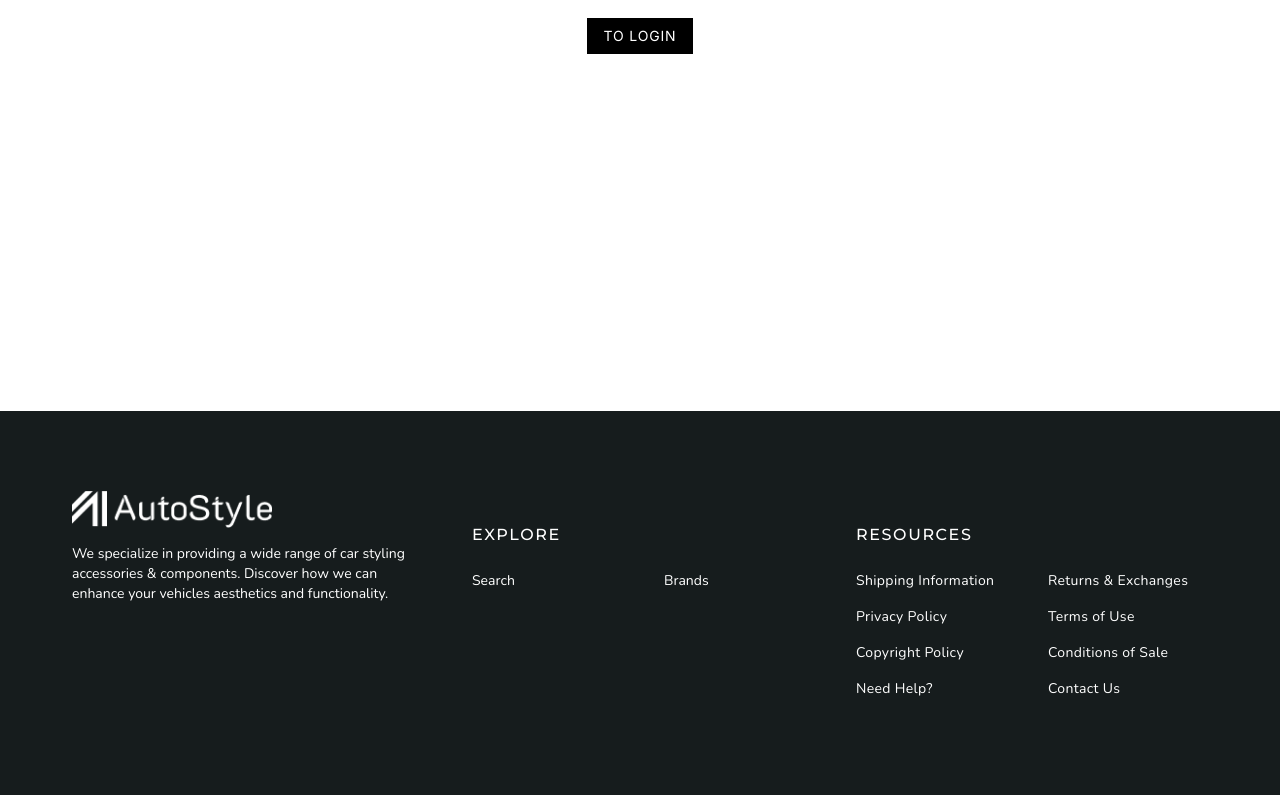
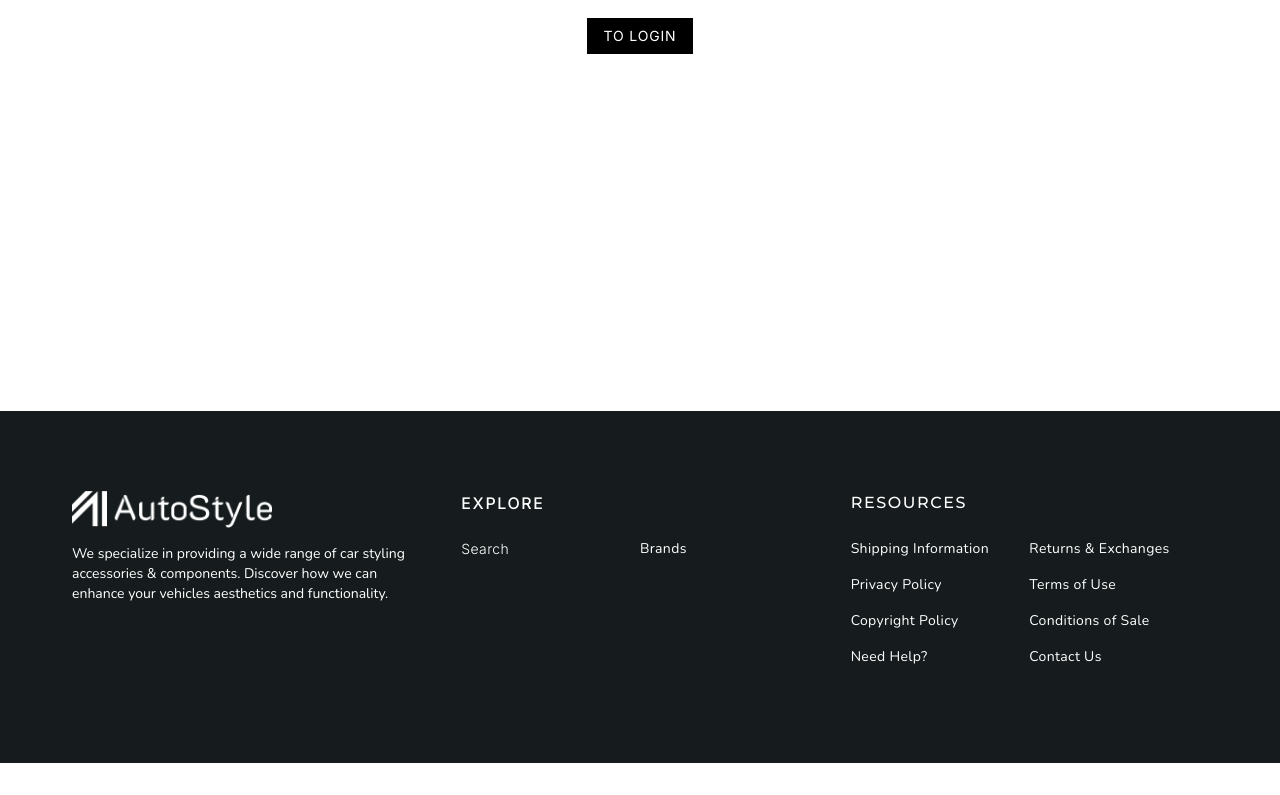
Before and after one commit to SAudrius/Autostyle, a Next.js app: page / in a window 1280 px wide. Shown: the part 389-1184 px from the top of the page. After the commit the page ends 1152 px from the top, so only its background shows below. Built offline with nearby package versions, Linux system fonts and the light colour scheme.

Commit message:
refactor(footer):  refactored footer styling & change structure from div to ul & div to li

```diff
--- a/src/components/layout/Footer/SectionExplore/index.tsx
+++ b/src/components/layout/Footer/SectionExplore/index.tsx
@@ -1,32 +1,27 @@
 import Link from "next/link";
 
-import { montserrat, nunito } from "@/config/fonts";
+import { nunito } from "@/config/fonts";
 import { cn } from "@/config/utils";
 
 export const SectionExplore = () => {
   return (
-    <div className="mt-8 flex flex-col gap-6 ">
-      <p
-        className={cn(
-          "font-medium uppercase tracking-widest",
-          montserrat.className,
-        )}
-      >
+    <div className="grid grid-cols-2 gap-6 self-start">
+      <p className={cn("col-span-2 font-medium uppercase tracking-widest")}>
         explore
       </p>
-      <div
-        className={cn(
-          "flex flex-row gap-8 text-sm font-light",
-          nunito.className,
-        )}
-      >
-        <Link className="w-40" href="#">
-          Search
-        </Link>
-        <Link className="w-40" href="#">
-          Brands
-        </Link>
-      </div>
+      <ul className="col-span-2 grid grid-cols-2 justify-between gap-y-4 text-sm font-light tracking-wide">
+        <li>
+          <Link href="#">Search</Link>
+        </li>
+        <li
+          className={cn(
+            "grid grid-cols-2 justify-between gap-y-4 text-sm font-light tracking-wide",
+            nunito.className,
+          )}
+        >
+          <Link href="#">Brands</Link>
+        </li>
+      </ul>
     </div>
   );
 };
--- a/src/components/layout/Footer/SectionLogo/index.tsx
+++ b/src/components/layout/Footer/SectionLogo/index.tsx
@@ -7,7 +7,7 @@ import { cn } from "@/config/utils";
 
 export const SectionLogo = () => {
   return (
-    <div>
+    <div className="md:col-span-1">
       <Link href="/" className="cursor-pointer">
         <Image
           src={autoplatePic}
--- a/src/components/layout/Footer/SectionResources/index.tsx
+++ b/src/components/layout/Footer/SectionResources/index.tsx
@@ -5,7 +5,7 @@ import { cn } from "@/config/utils";
 
 export const SectionResources = () => {
   return (
-    <div className="mt-8 flex flex-col gap-6 ">
+    <div className="flex flex-col gap-6 ">
       <p
         className={cn(
           "font-medium uppercase tracking-widest",
@@ -14,40 +14,37 @@ export const SectionResources = () => {
       >
         resources
       </p>
-      <div className=" justify-between text-sm font-light tracking-wide">
-        <div className={cn("flex flex-row gap-8", nunito.className)}>
-          <Link className="w-40" href="#">
-            Shipping Information
-          </Link>
-          <Link className="w-40" href="#">
-            Returns & Exchanges
-          </Link>
-        </div>
-        <div className={cn("mt-4 flex flex-row gap-8", nunito.className)}>
-          <Link className="w-40" href="#">
-            Privacy Policy
-          </Link>
-          <Link className="w-40" href="#">
-            Terms of Use
-          </Link>
-        </div>
-        <div className={cn("mt-4 flex flex-row gap-8", nunito.className)}>
-          <Link className="w-40" href="#">
-            Copyright Policy
-          </Link>
-          <Link className="w-40" href="#">
-            Conditions of Sale
-          </Link>
-        </div>
-        <div className={cn("mt-4 flex flex-row gap-8", nunito.className)}>
-          <Link className="w-40" href="#">
-            Need Help?
-          </Link>
-          <Link className="w-40" href="#">
-            Contact Us
-          </Link>
-        </div>
-      </div>
+      <ul
+        className={cn(
+          "grid grid-cols-2 justify-between gap-y-4 text-sm font-light tracking-wide",
+          nunito.className,
+        )}
+      >
+        <li>
+          <Link href="#">Shipping Information</Link>
+        </li>
+        <li>
+          <Link href="#">Returns & Exchanges</Link>
+        </li>
+        <li>
+          <Link href="#">Privacy Policy</Link>
+        </li>
+        <li>
+          <Link href="#">Terms of Use</Link>
+        </li>
+        <li>
+          <Link href="#">Copyright Policy</Link>
+        </li>
+        <li>
+          <Link href="#">Conditions of Sale</Link>
+        </li>
+        <li>
+          <Link href="#">Need Help?</Link>
+        </li>
+        <li>
+          <Link href="#">Contact Us</Link>
+        </li>
+      </ul>
     </div>
   );
 };
--- a/src/components/layout/Footer/index.tsx
+++ b/src/components/layout/Footer/index.tsx
@@ -8,10 +8,12 @@ export const Footer = () => {
   return (
     <div className="bg-neutral-800">
       <div className="container pb-24 pt-12 text-white md:pt-20 lg:flex lg:flex-row lg:justify-between lg:gap-16">
-        <SectionLogo />
-        <div className="md:flex md:flex-row md:gap-8">
-          <SectionExplore />
-          <SectionResources />
+        <div className="grid max-w-[375px] gap-y-8 md:max-w-none md:grid-cols-2 md:gap-8 lg:grid-cols-3">
+          <SectionLogo />
+          <div className="col-span-2 grid grid-rows-none gap-x-6 gap-y-8 md:grid-cols-2 md:gap-x-8">
+            <SectionExplore />
+            <SectionResources />
+          </div>
         </div>
       </div>
     </div>
```
